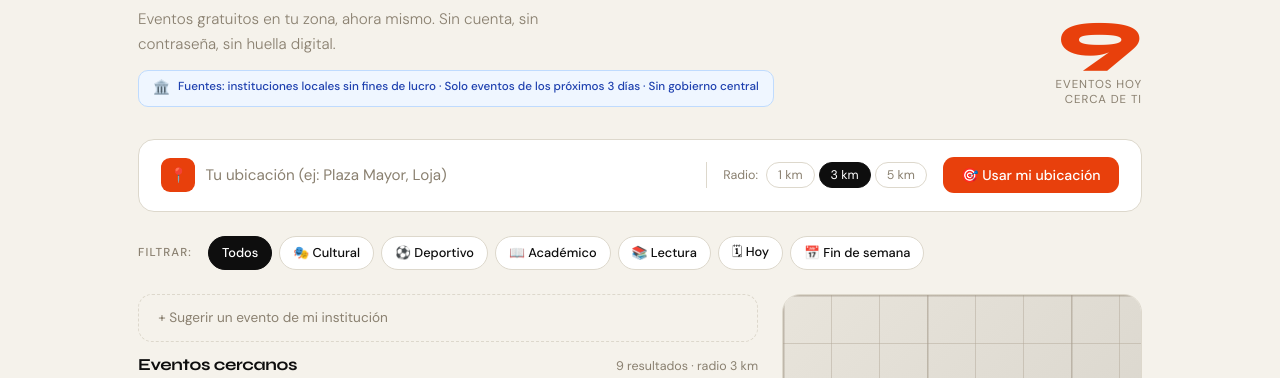
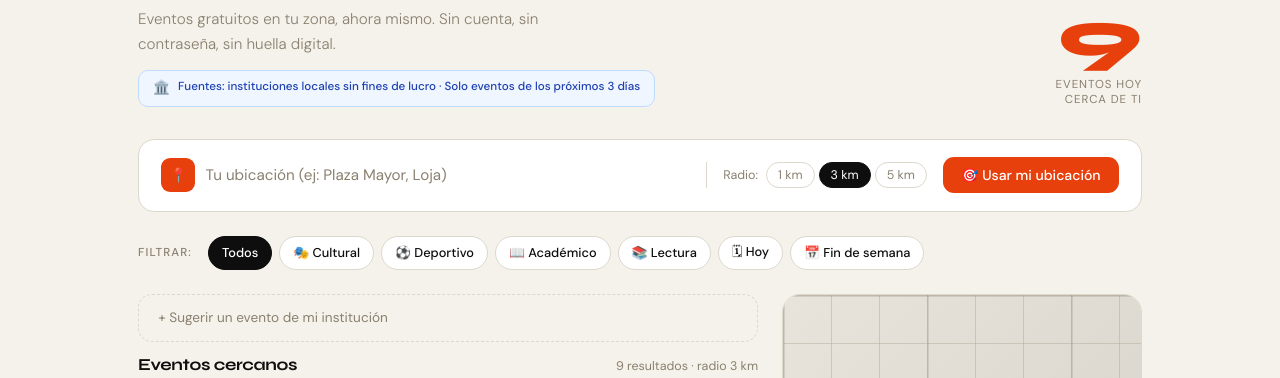
Before and after one commit to nivaldojimenez-alt/eventoscerca, a website: page index.html in a window 1280 px wide. Both pictures are taken after a click on the button "🗓 Eventos". Shown: the part 344-722 px from the top of the page. Drawn offline with Linux system fonts and the light colour scheme; no server answers.

Commit message:
Add files via upload

```diff
--- a/index.html
+++ b/index.html
@@ -240,7 +240,7 @@
     <p class="hero-eyebrow" id="hero-eyebrow">Cultura · Deporte · Academia · Lectura</p>
     <h1 id="hero-title">Lo que pasa<br><em>a tu lado</em></h1>
     <p class="hero-sub" id="hero-sub">Eventos gratuitos en tu zona, ahora mismo. Sin cuenta, sin contraseña, sin huella digital.</p>
-    <div class="source-badge" id="source-badge">Fuentes: instituciones locales sin fines de lucro · Solo eventos de los próximos 3 días · Sin gobierno central</div>
+    <div class="source-badge" id="source-badge">Fuentes: instituciones locales sin fines de lucro · Solo eventos de los próximos 3 días</div>
   </div>
   <div class="hero-stat">
     <div class="big" id="event-counter">9</div>
@@ -765,14 +765,14 @@ function switchTab(tab, btn) {
     document.getElementById('hero-eyebrow').textContent = 'Bibliotecas · Presentaciones · Clubs de lectura';
     document.getElementById('hero-sub').textContent = 'Encuentra dónde leer, qué leer y con quién leer. Sin registro, sin datos.';
     document.getElementById('hero-count-label').textContent = 'bibliotecas\ncercanas';
-    document.getElementById('source-badge').textContent = 'Fuentes: instituciones culturales locales · Colecciones verificadas · Sin gobierno central';
+    document.getElementById('source-badge').textContent = 'Fuentes: instituciones culturales locales · Colecciones verificadas';
     cargarBibliotecas();
   } else {
     document.getElementById('hero-title').innerHTML = 'Lo que pasa<br><em>a tu lado</em>';
     document.getElementById('hero-eyebrow').textContent = 'Cultura · Deporte · Academia · Lectura';
     document.getElementById('hero-sub').textContent = 'Eventos gratuitos en tu zona, ahora mismo. Sin cuenta, sin contraseña, sin huella digital.';
     document.getElementById('hero-count-label').textContent = 'eventos hoy\ncerca de ti';
-    document.getElementById('source-badge').textContent = 'Fuentes: instituciones locales sin fines de lucro · Solo eventos de los próximos 3 días · Sin gobierno central';
+    document.getElementById('source-badge').textContent = 'Fuentes: instituciones locales sin fines de lucro · Solo eventos de los próximos 3 días';
   }
 }
 
```
Also changed, not shown: 1 other file.
